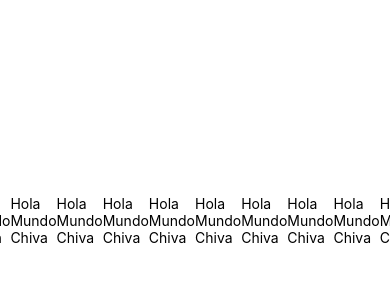
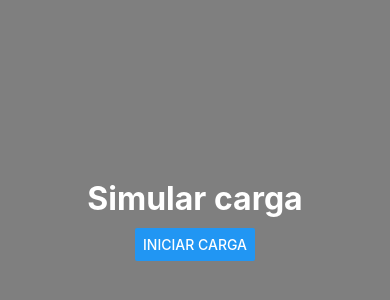
Before and after one commit to L4nsir3x/PM194, a React Native app in the folder my-blank/: screen / in a window 390 px wide. Shown: the part 202-502 px from the top of the page. Built offline with nearby package versions, Linux system fonts and the light colour scheme.

Commit message:
ActivityIndicator

```diff
--- a/my-blank/App.js
+++ b/my-blank/App.js
@@ -1,55 +1,41 @@
-import React, {useState,useEffect} from "react";
-import { StyleSheet, View, Text, ImageBackground, ScrollView } from "react-native";
+import { View, Text, ActivityIndicator, Button, StyleSheet } from "react-native";
+import React, { useState, useEffect } from "react";
 
 export default function App() {
-  return (
-    <ScrollView contentContainerStyle={styles.background}
-    showsVerticalScrollIndicator={false}
-    horizontal={true}>
-      <Text>Hola Mundo Chiva</Text>
-      <Text>Hola Mundo Chiva</Text>
-      <Text>Hola Mundo Chiva</Text>
-      <Text>Hola Mundo Chiva</Text>
-      <Text>Hola Mundo Chiva</Text>
-      <Text>Hola Mundo Chiva</Text>
-      <Text>Hola Mundo Chiva</Text>
-      <Text>Hola Mundo Chiva</Text>
-      <Text>Hola Mundo Chiva</Text>
-      <Text>Hola Mundo Chiva</Text>
-      <Text>Hola Mundo Chiva</Text>
-      <Text>Hola Mundo Chiva</Text>
-      <Text>Hola Mundo Chiva</Text>
-      <Text>Hola Mundo Chiva</Text>
-      <Text>Hola Mundo Chiva</Text>
-      <Text>Hola Mundo Chiva</Text>
-      <Text>Hola Mundo Chiva</Text>
-      <Text>Hola Mundo Chiva</Text>
-      <Text>Hola Mundo Chiva</Text>
-      <Text>Hola Mundo Chiva</Text>
-      <Text>Hola Mundo Chiva</Text>
-      <Text>Hola Mundo Chiva</Text>
-      <Text>Hola Mundo Chiva</Text>
-      <Text>Hola Mundo Chiva</Text>
-      <Text>Hola Mundo Chiva</Text>
-      <Text>Hola Mundo Chiva</Text>
-      <Text>Hola Mundo Chiva</Text>
-      <Text>Hola Mundo Chiva</Text>
-      <Text>Hola Mundo Chiva</Text>
-      <Text>Hola Mundo Chiva</Text>
-      <Text>Hola Mundo Chiva</Text>
-      <Text>Hola Mundo Chiva</Text>
-      <Text>Hola Mundo Chiva</Text>
-      <Text>Hola Mundo Chiva</Text>
-      <Text>Hola Mundo Chiva</Text>
-      <Text>Hola Mundo Chiva</Text>
-      <Text>Hola Mundo Chiva</Text>
-      <Text>Hola Mundo Chiva</Text>
-      <Text>Hola Mundo Chiva</Text>
-      <Text>Hola Mundo Chiva</Text>
-    </ScrollView>
-  )
+  const [loading, setLoading] = useState(false);
+  const [mensaje, setMensaje] = useState('');
+
+const simularCarga = () => {
+  setLoading(true);
+  setMensaje('');
+  setTimeout(() =>{
+    setLoading(false);
+    setMensaje('Carga completada exitosamente');
+  }, 2000);
 }
 
+return(
+  <View style={styles.container}>
+    <Text style = {styles.title}>
+      Simular carga
+
+
+    </Text>
+
+    {loading ? (
+      <>
+      <ActivityIndicator size="large" color="#0000ff" />
+      <Text style = {styles.texto}>Cargando...</Text>
+      </>
+      ) : (
+        <>
+        <Button title="Iniciar Carga" onPress={simularCarga}></Button>
+        {mensaje ? <Text style={styles.texto}>{mensaje}</Text> : null}
+        </>)}
+
+  </View>
+)
+}
 
 /* Estilos */
 const styles = StyleSheet.create({
@@ -59,6 +45,11 @@
     height: '100%',
     justifyContent: 'center',
     alignItems: 'center',
+  },
+  texto: {
+    fontSize: 20,
+    color: 'black',
+    marginTop: 10,
   },
   overlay:{
     flex: 1,
```
